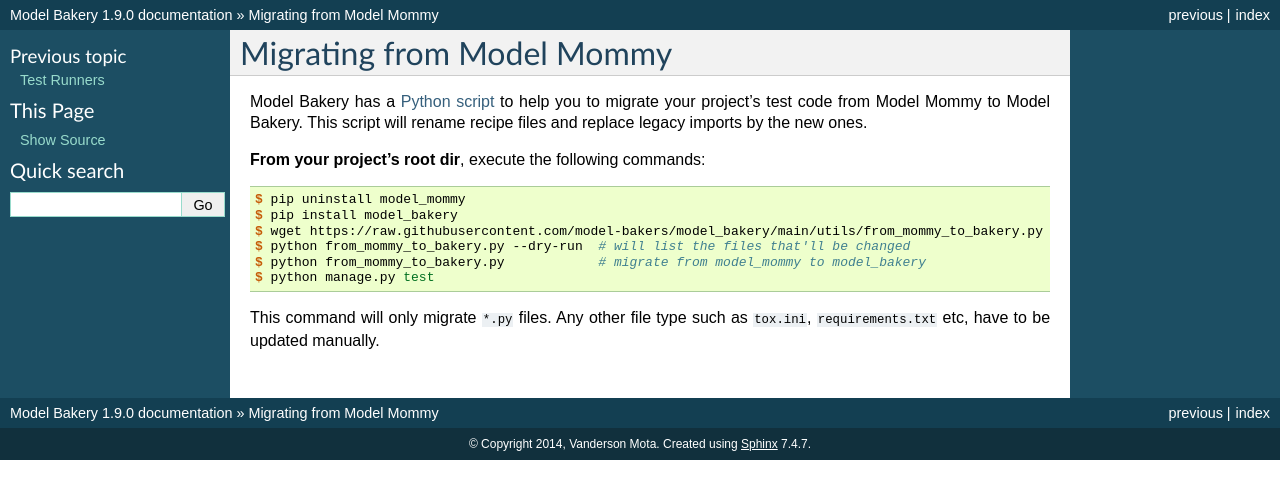
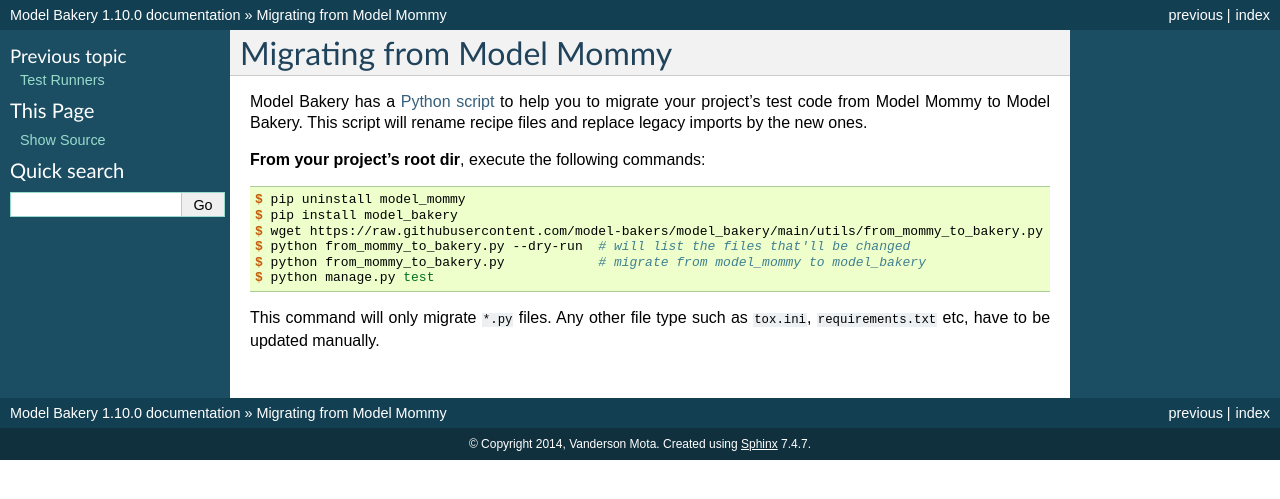
Before and after one commit to model-bakers/model_bakery, a Sphinx documentation site: the page built from docs/source/migrating_from_mommy.rst, in a window 1280 px wide. Shown: the top 499 px of the page. Built offline with Sphinx 7.4.7, drawn with Linux system fonts in a browser that asks for light colours.

Commit message:
Bump 1.10.0
- Django 4.2 support
- [dev] Switch to Python 3.11 release in CI
- [dev] Unify and simplify tox config with tox-py
- [dev] `pre-commit autoupdate && pre-commit run --all-files`
- [dev] Run `pyupgrade` with Python 3.7 as a base
- [dev] PEP 621: Migrate from setup.py and setup.cfg to pyproject.toml
- [dev] Convert `format` and some string interpolations to `fstring`

```diff
--- a/docs/source/conf.py
+++ b/docs/source/conf.py
@@ -54,7 +54,7 @@ copyright = "2014, Vanderson Mota"
 # built documents.
 #
 # The short X.Y and the full version, including alpha/beta/rc tags.
-version = release = "1.9.0"
+version = release = "1.10.0"
 
 # The language for content autogenerated by Sphinx. Refer to documentation
 # for a list of supported languages.
--- a/model_bakery/__about__.py
+++ b/model_bakery/__about__.py
@@ -1 +1 @@
-__version__ = "1.9.0"
+__version__ = "1.10.0"
```
Also changed, not shown: CHANGELOG.md (+12 -4 lines).
